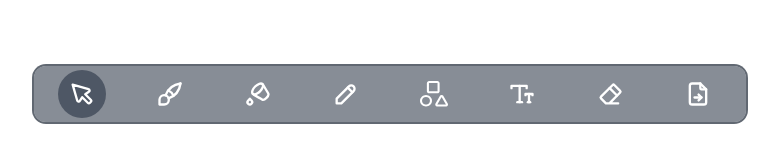
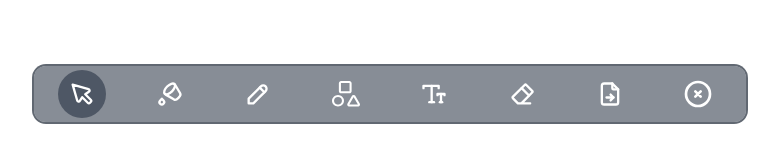
Before and after one commit to joemmalatesta/pikart, a Next.js app: page / in a window 1280 px wide. Shown: the part 638-797 px from the top of the page, without its empty margins (250-1029 px from the left). Built offline with nearby package versions, Linux system fonts and the light colour scheme.

Commit message:
remvoe brush and add clear

```diff
--- a/src/app/page.tsx
+++ b/src/app/page.tsx
@@ -34,7 +34,7 @@ export default function Home() {
 					</p>
 				);
 			})}
-			{activeTool === 5 ? (
+			{activeTool === 4 ? (
 				<div className="absolute inset-0">
 					<BoxExtras textboxList={textboxList} setTextboxList={SetTextboxList} />
 				</div>
@@ -44,7 +44,7 @@ export default function Home() {
 			<Canvas activeToolId={activeTool} color={color} lineThickness={lineThickness} />
 			{/* PASS ACTIVE TOOL PROP INTO PAGE */}
 			<div className="absolute flex flex-col justify-center bottom-10 right-1/2 translate-x-1/2">
-				{activeTool === 3 ? (
+				{activeTool === 2 ? (
 					<DrawingExtras color={color} setColor={setColor} lineThickness={lineThickness} setLineThickness={setLineThickness} />
 				) : (
 					""
--- a/src/components/toolbar.tsx
+++ b/src/components/toolbar.tsx
@@ -14,7 +14,7 @@ const Toolbar: React.FC<ToolbarProps> = ({ setActiveToolId }) => {
 			// Convert the canvas to a data URL
 			const base64image = canvas.toDataURL("image/png");
 			// Open a new blank window
-		  const newWindow = window.open('', '_blank');
+			const newWindow = window.open("", "_blank");
 			if (newWindow) {
 				// Set the contents of the new window to display the image
 				newWindow.document.write(`<img src="${base64image}" width="100%" />`);
@@ -23,6 +23,9 @@ const Toolbar: React.FC<ToolbarProps> = ({ setActiveToolId }) => {
 		});
 	};
 
+	const clearCanvas = () => {
+		// Some code goin on here
+	};
 
 	return (
 		<section className="flex flex-col gap-2">
@@ -36,15 +39,18 @@ const Toolbar: React.FC<ToolbarProps> = ({ setActiveToolId }) => {
 							}`}
 							onClick={() => {
 								setActiveToolId(tool.id);
-              setActive(tool.id)
+								setActive(tool.id);
 							}}
 						>
-						<img className="w-7" src={`icons/${tool.name}.svg`} alt={tool.name} />
+							<img className="w-7" title={tool.name} src={`icons/${tool.name}.svg`} alt={tool.name} />
 						</button>
 					);
 				})}
 				<button onClick={takeScreenshot} className="w-12 h-12 flex justify-center items-center transition-all duration-200">
-				<img className="w-7" src="icons/export.svg" alt="Export" />
+					<img className="w-7" src="icons/export.svg" alt="Export" title="export" />
+				</button>
+				<button onClick={clearCanvas} className="w-12 h-12 flex justify-center items-center transition-all duration-200">
+					<img className="w-8" src="icons/clear.svg" alt="clear" title="clear" />
 				</button>
 			</main>
 		</section>
--- a/src/lib/tools.ts
+++ b/src/lib/tools.ts
@@ -8,29 +8,29 @@ export const tools: SVGIcon[] = [
 		xOffset: 0,
 		yOffset: 0,
 	},
+	// {
+	// 	id: 1,
+	// 	name: "brush",
+	// 	svgString: `<svg  xmlns="http://www.w3.org/2000/svg"  width="24"  height="24"  viewBox="0 0 24 24"  fill="none"  stroke="#000"  stroke-width="2"  stroke-linecap="round"  stroke-linejoin="round"  class="icon icon-tabler icons-tabler-outline icon-tabler-brush"><path stroke="none" d="M0 0h24v24H0z" fill="none"/><path d="M3 21v-4a4 4 0 1 1 4 4h-4" /><path d="M21 3a16 16 0 0 0 -12.8 10.2" /><path d="M21 3a16 16 0 0 1 -10.2 12.8" /><path d="M10.6 9a9 9 0 0 1 4.4 4.4" /></svg>`,
+	// 	xOffset: 4,
+	// 	yOffset: 18,
+	// },
 	{
 		id: 1,
-		name: "brush",
-		svgString: `<svg  xmlns="http://www.w3.org/2000/svg"  width="24"  height="24"  viewBox="0 0 24 24"  fill="none"  stroke="#000"  stroke-width="2"  stroke-linecap="round"  stroke-linejoin="round"  class="icon icon-tabler icons-tabler-outline icon-tabler-brush"><path stroke="none" d="M0 0h24v24H0z" fill="none"/><path d="M3 21v-4a4 4 0 1 1 4 4h-4" /><path d="M21 3a16 16 0 0 0 -12.8 10.2" /><path d="M21 3a16 16 0 0 1 -10.2 12.8" /><path d="M10.6 9a9 9 0 0 1 4.4 4.4" /></svg>`,
-		xOffset: 4,
-		yOffset: 18,
-	},
-	{
-		id: 2,
 		name: "bucket",
 		svgString: `<svg  xmlns="http://www.w3.org/2000/svg"  width="24"  height="24"  viewBox="0 0 24 24"  fill="none"  stroke="#000"  stroke-width="2"  stroke-linecap="round"  stroke-linejoin="round"  class="icon icon-tabler icons-tabler-outline icon-tabler-bucket-droplet"><path stroke="none" d="M0 0h24v24H0z" fill="none"/><path d="M5 16l1.465 1.638a2 2 0 1 1 -3.015 .099l1.55 -1.737z" /><path d="M13.737 9.737c2.299 -2.3 3.23 -5.095 2.081 -6.245c-1.15 -1.15 -3.945 -.217 -6.244 2.082c-2.3 2.299 -3.231 5.095 -2.082 6.244c1.15 1.15 3.946 .218 6.245 -2.081z" /><path d="M7.492 11.818c.362 .362 .768 .676 1.208 .934l6.895 4.047c1.078 .557 2.255 -.075 3.692 -1.512c1.437 -1.437 2.07 -2.614 1.512 -3.692c-.372 -.718 -1.72 -3.017 -4.047 -6.895a6.015 6.015 0 0 0 -.934 -1.208" /></svg>`,
 		xOffset: 0,
 		yOffset: 0,
 	},
 	{
-		id: 3,
+		id: 2,
 		name: "pencil",
 		svgString: `<svg  xmlns="http://www.w3.org/2000/svg"  width="24"  height="24"  viewBox="0 0 24 24"  fill="none"  stroke="#000"  stroke-width="2"  stroke-linecap="round"  stroke-linejoin="round"  class="icon icon-tabler icons-tabler-outline icon-tabler-pencil"><path stroke="none" d="M0 0h24v24H0z" fill="none"/><path d="M4 20h4l10.5 -10.5a2.828 2.828 0 1 0 -4 -4l-10.5 10.5v4" /><path d="M13.5 6.5l4 4" /></svg>`,
 		xOffset: 6,
 		yOffset: 23,
 	},
 	{
-		id: 4,
+		id: 3,
 		name: "shapes",
 		svgString: `<svg width="47" height="43" viewBox="0 0 47 43" fill="none" xmlns="http://www.w3.org/2000/svg">
   <path d="M1 33C1 34.1819 1.23279 35.3522 1.68508 36.4442C2.13738 37.5361 2.80031 38.5282 3.63604 39.364C4.47177 40.1997 5.46392 40.8626 6.55585 41.3149C7.64778 41.7672 8.8181 42 10 42C11.1819 42 12.3522 41.7672 13.4442 41.3149C14.5361 40.8626 15.5282 40.1997 16.364 39.364C17.1997 38.5282 17.8626 37.5361 18.3149 36.4442C18.7672 35.3522 19 34.1819 19 33C19 31.8181 18.7672 30.6478 18.3149 29.5558C17.8626 28.4639 17.1997 27.4718 16.364 26.636C15.5282 25.8003 14.5361 25.1374 13.4442 24.6851C12.3522 24.2328 11.1819 24 10 24C8.8181 24 7.64778 24.2328 6.55585 24.6851C5.46392 25.1374 4.47177 25.8003 3.63604 26.636C2.80031 27.4718 2.13738 28.4639 1.68508 29.5558C1.23279 30.6478 1 31.8181 1 33Z" stroke="black" stroke-width="2" stroke-linecap="round" stroke-linejoin="round"/>
@@ -41,14 +41,14 @@ export const tools: SVGIcon[] = [
 		yOffset: 0,
 	},
 	{
-		id: 5,
+		id: 4,
 		name: "text",
 		svgString: `<svg  xmlns="http://www.w3.org/2000/svg"  width="24"  height="24"  viewBox="0 0 24 24"  fill="none"  stroke="#000"  stroke-width="2"  stroke-linecap="round"  stroke-linejoin="round"  class="icon icon-tabler icons-tabler-outline icon-tabler-text-size"><path stroke="none" d="M0 0h24v24H0z" fill="none"/><path d="M3 7v-2h13v2" /><path d="M10 5v14" /><path d="M12 19h-4" /><path d="M15 13v-1h6v1" /><path d="M18 12v7" /><path d="M17 19h2" /></svg>`,
 		xOffset: 0,
 		yOffset: 0,
 	},
 	{
-		id: 6,
+		id: 5,
 		name: "eraser",
 		svgString: `<svg  xmlns="http://www.w3.org/2000/svg"  width="24"  height="24"  viewBox="0 0 24 24"  fill="none"  stroke="#000"  stroke-width="2"  stroke-linecap="round"  stroke-linejoin="round"  class="icon icon-tabler icons-tabler-outline icon-tabler-eraser"><path stroke="none" d="M0 0h24v24H0z" fill="none"/><path d="M19 20h-10.5l-4.21 -4.3a1 1 0 0 1 0 -1.41l10 -10a1 1 0 0 1 1.41 0l5 5a1 1 0 0 1 0 1.41l-9.2 9.3" /><path d="M18 13.3l-6.3 -6.3" /></svg>`,
 		xOffset: 6,
```
Also changed, not shown: public/icons/clear.svg (added). Lines whose indentation alone changed are shown as unchanged.
